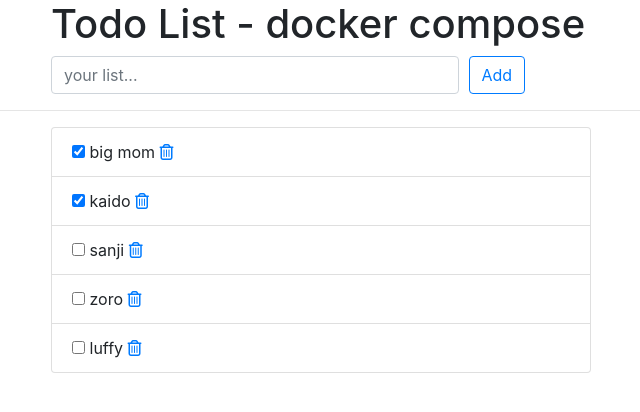
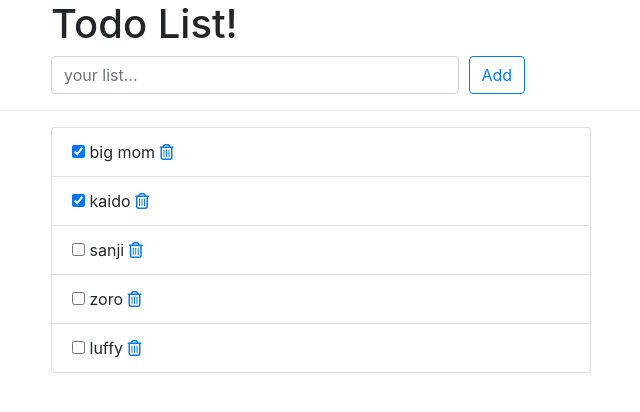
Before and after one commit to Mrid01/django-todo, a Django app: page /todos/ in a window 1280 px wide. Shown: the top 412 px of the page, without its empty margins (224-864 px from the left). Run offline with Django 3.2, Linux system fonts and the light colour scheme; data comes from the database, SQL or seed files in the repository; some libraries are stand-ins or nearby versions.

Commit message:
Update index.html

```diff
--- a/todos/templates/todos/index.html
+++ b/todos/templates/todos/index.html
@@ -13,7 +13,7 @@
       <div class="offset-md-2 col-lg-9">
         <div class="page-header">
           <h1>
-            Todo List - docker compose
+            Todo List!
           </h1>
         </div>
     </div>
```
